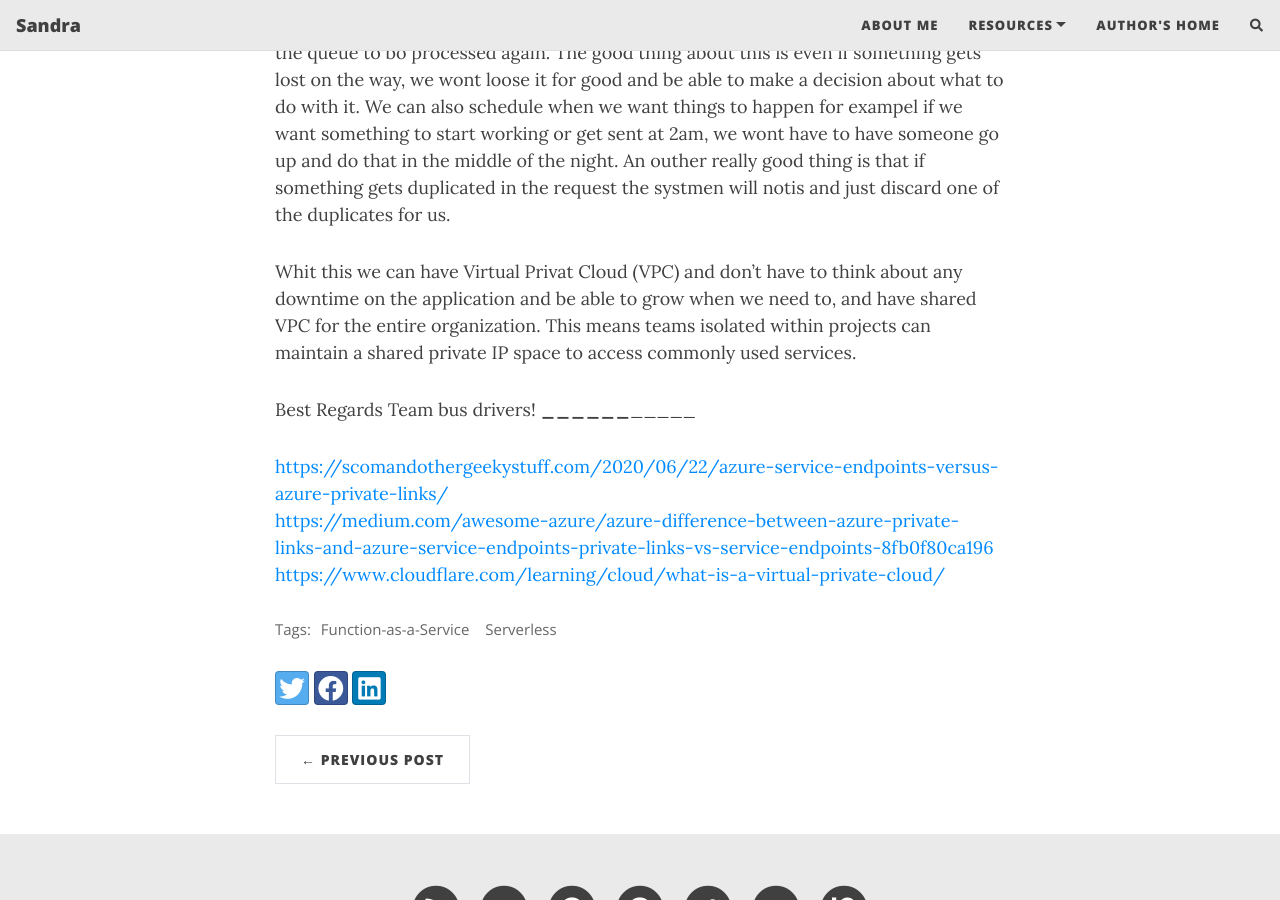
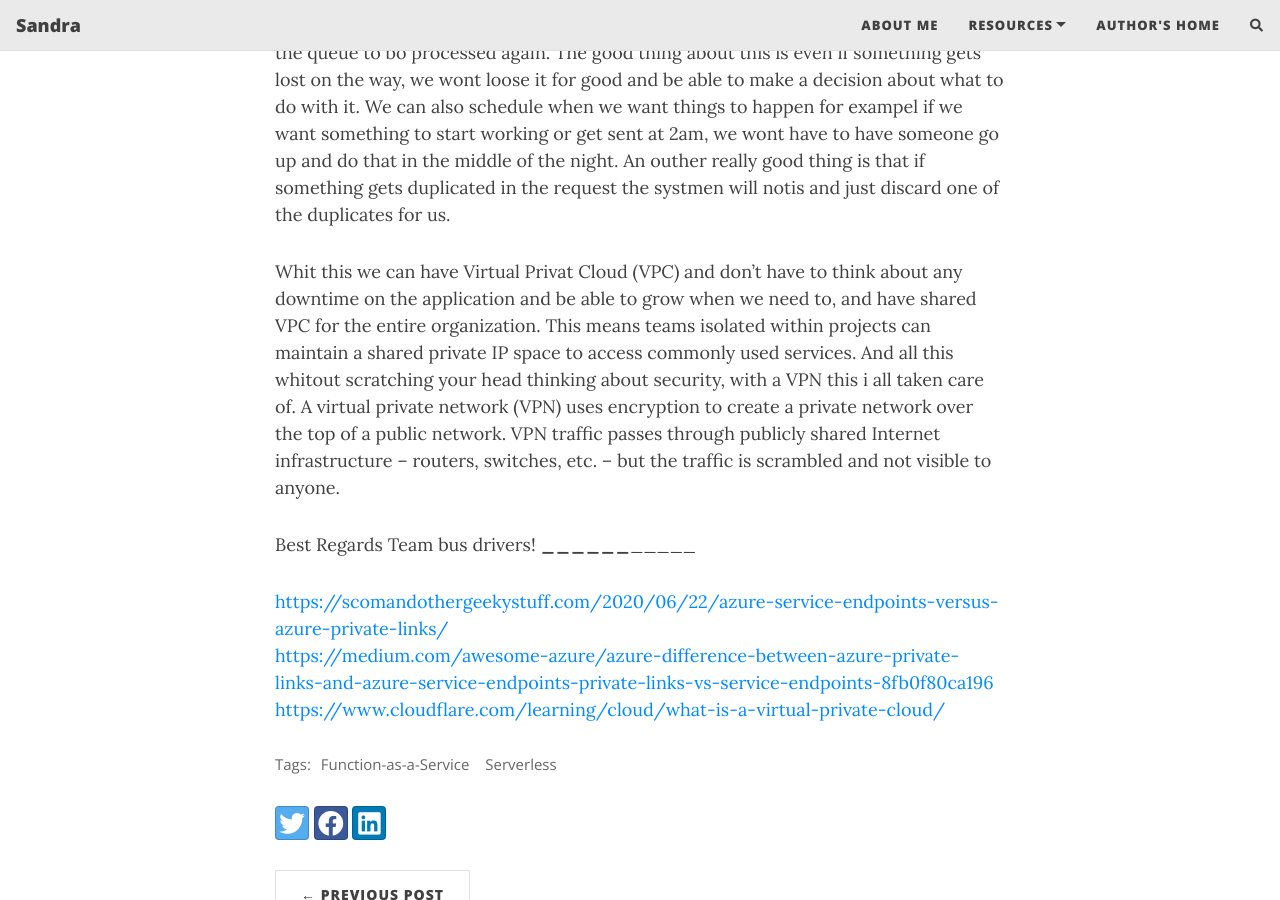
Before and after one commit to SaAlgervik/SaAlgerik.github.io, a Jekyll site: the page built from _posts/2021-09-28-Network-In-The-Cloud.md, in a window 1280 px wide and 900 px high, scrolled down 1218 px. Built offline with Jekyll 4.4.1, drawn with Linux system fonts in a browser that asks for light colours; nearby versions of some CDN libraries; comment, search, counter and statistics services are not loaded.

Commit message:
Update 2021-09-28-Network-In-The-Cloud.md

```diff
--- a/_posts/2021-09-28-Network-In-The-Cloud.md
+++ b/_posts/2021-09-28-Network-In-The-Cloud.md
@@ -19,7 +19,7 @@ If we would use the APL we won't have to use the standard way of creating a publ
 The good thing with this is that you can decuple you application and have things working smoother for the user. When you send a message to the application you don't have to think abaout the cost of it to scale up. The bus will put it in a queue for when it's enough power to process it and then send a message back to the user when it's done. And if we have a bug or if something gets lost on the way the bus will put it in something called the Dead Lettering. The message will stay there until we handel it, either by looikng in to the problem and fix it, or put it back in the queue to bo processed again. The good thing about this is even if something gets lost on the way, we wont loose it for good and be able to make a decision about what to do with it.
 We can also schedule when we want things to happen for exampel if we want something to start working or get sent at 2am, we wont have to have someone go up and do that in the middle of the night. An outher really good thing is that if something gets duplicated in the request the systmen will notis and just discard one of the duplicates for us.
 
-Whit this we can have Virtual Privat Cloud (VPC) and don't have to think about any downtime on the application and be able to grow when we need to, and have shared VPC for the entire organization. This means teams isolated within projects can maintain a shared private IP space to access commonly used services.
+Whit this we can have Virtual Privat Cloud (VPC) and don't have to think about any downtime on the application and be able to grow when we need to, and have shared VPC for the entire organization. This means teams isolated within projects can maintain a shared private IP space to access commonly used services. And all this whitout scratching your head thinking about security, with a VPN this i all taken care of. A virtual private network (VPN) uses encryption to create a private network over the top of a public network. VPN traffic passes through publicly shared Internet infrastructure – routers, switches, etc. – but the traffic is scrambled and not visible to anyone.
 
 Best Regards Team bus drivers!
 _______________________
```
